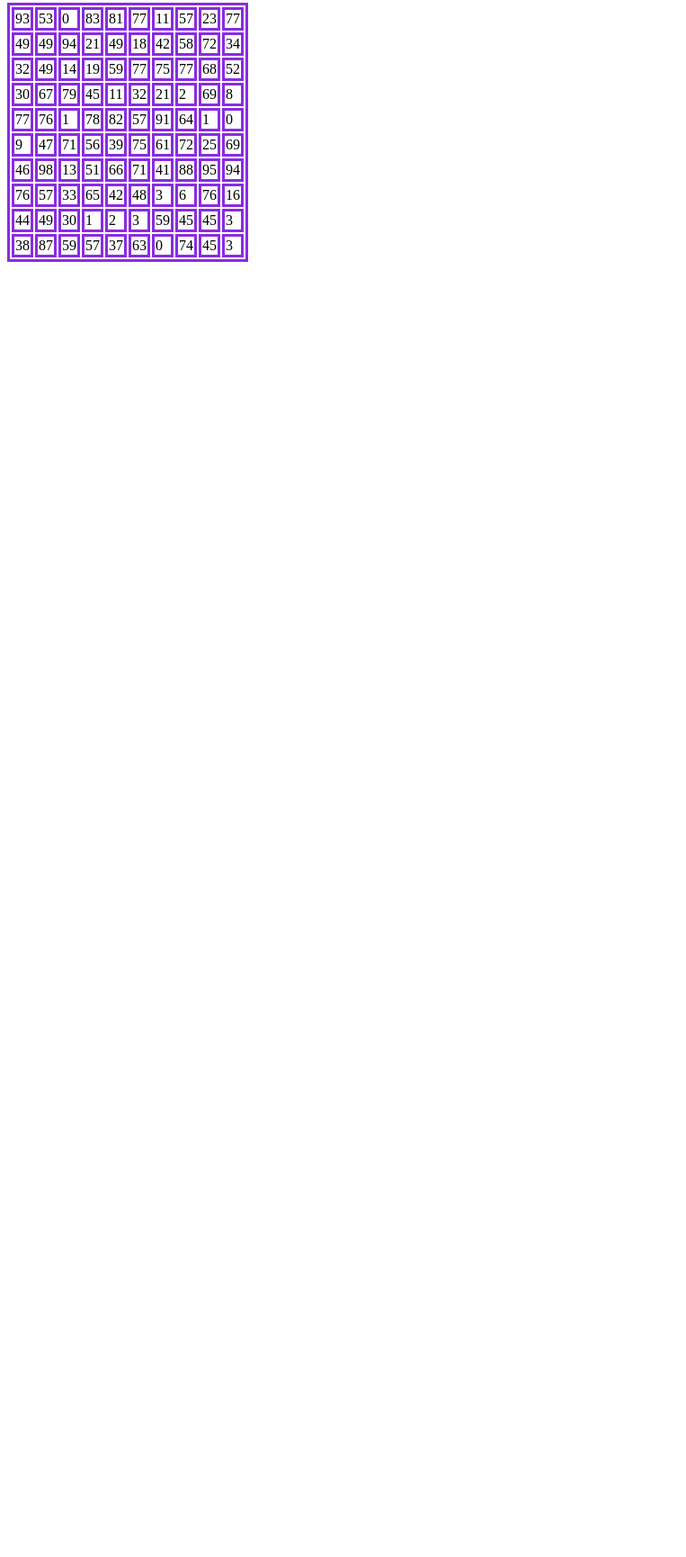
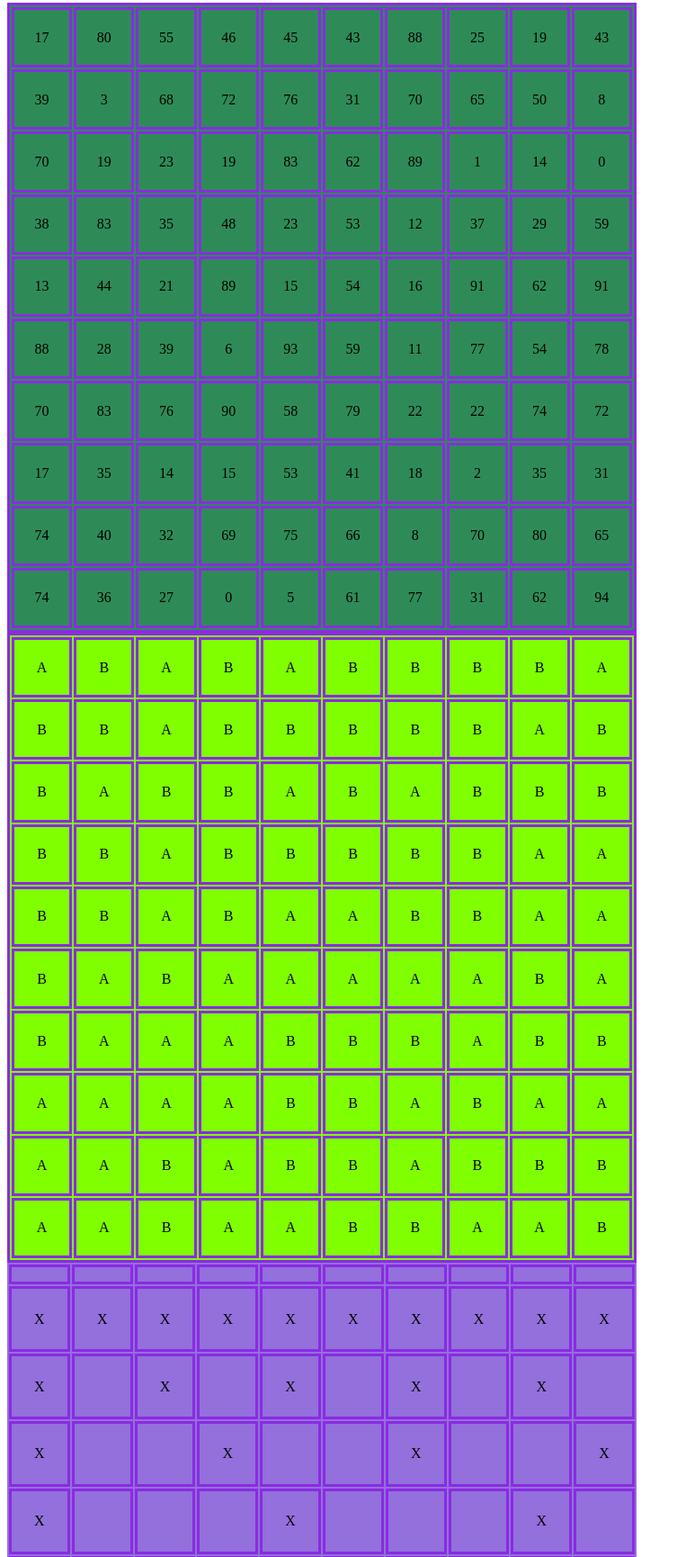
Before and after one commit to Anastasia-3/Sea-battle, a plain HTML site: page sea-templates.html in a window 1280 px wide. Shown: the part 5-1735 px from the top of the page at 90% size, without its empty margins (0-763 px from the left). Before the commit the page ends 800 px from the top, so only its background shows below. Drawn offline with Linux system fonts and the light colour scheme.

Commit message:
Modification an array into a table

```diff
--- a/sea-script.js
+++ b/sea-script.js
@@ -1,26 +1,64 @@
-// function getArray() {
-//     let arr = document.getElementById('table');
-//     let array = [];
-//     for (let i = 0; i < 10; i++) {
-//         array[i] = [];
-//         for (let y = 0; y < 10; y++) {
-//             let randomNumber = Math.floor(Math.random() * 100);
-//             array[i].push(randomNumber);
-//         }
-//     }
-//    arr.innerHTML = array;
-// }
+function getRandomNumber(){
+    let randomNumber = Math.floor(Math.random()*100);
+    return randomNumber;
+}
+
+
 let table = document.getElementById('table');
+function tableFromArr() {
     let tableArr = [];
     for (let i = 0; i < 10; i++) {
         tableArr[i] = [];
         let tr = document.createElement('tr');
-    for (let j = 0; j < 10; j++){
+        for (let j = 0; j < 10; j++) {
             let td = document.createElement('td');
-        let randomNumber = Math.floor(Math.random() * 100);
-        td.innerHTML = randomNumber;
-        // tableArr[i].push(randomNumber);
+            td.innerHTML = getRandomNumber();
             tr.appendChild(td);
         }
         table.appendChild(tr);
     }
+}
+tableFromArr();
+
+
+function getRandomString(){
+    let string = 'AB';
+    let randomStr = Math.floor(Math.random()* string.length);
+    let randomLetter = string[randomStr];
+    return randomLetter;
+}
+function showTable() {
+    let tableLetter = document.getElementById('tableLetter');
+    let letterArr = [];
+    for (let i = 0; i < 10; i++) {
+        letterArr[i] = [];
+        let tr = document.createElement('tr');
+        for (let j = 0; j < 10; j++) {
+            let td = document.createElement('td');
+            td.innerHTML = getRandomString();
+            tr.appendChild(td);
+        }
+        tableLetter.appendChild(tr);
+    }
+}
+showTable();
+
+
+let seaBattle = document.getElementById('battle');
+function sBattle() {
+    let battle = [];
+    for (let i = 0; i < 10; i++) {
+        battle[i] = [];
+        let tr = document.createElement('tr');
+        for (let k = 0; k < 10; k++) {
+            let td = document.createElement('td');
+            td.innerHTML = ' ';
+            tr.appendChild(td);
+            if (k % i === 0) {
+              td.innerHTML = 'X';
+            }
+        }
+        seaBattle.appendChild(tr);
+    }
+}
+sBattle();
--- a/sea-style.css
+++ /dev/null
@@ -1,6 +0,0 @@
-tr, td {
-    border: 3px blueviolet solid;
-}
-#table {
-    border: 3px blueviolet solid;
-}
--- /dev/null
+++ b/sea-styles.css
@@ -0,0 +1,28 @@
+#table {
+    width: 700px;
+    height: 700px;
+    text-align: center;
+    border: 3px blueviolet solid;
+    background-color: seagreen;
+    font-family: "Lucida Calligraphy" ;
+}
+#tableLetter {
+    width: 700px;
+    height: 700px;
+    text-align: center;
+    border: 3px blueviolet solid;
+    background-color: chartreuse;
+    font-family: "Lucida Handwriting";
+}
+#battle {
+    width: 700px;
+    height: 700px;
+    text-align: center;
+    border: 3px rebeccapurple;
+    background-color: mediumpurple;
+    font-family: "Lucida Handwriting";
+}
+
+tr, td {
+    border: 3px blueviolet solid;
+}
--- a/sea-template.html
+++ b/sea-templates.html
@@ -6,15 +6,13 @@
           content="width=device-width, user-scalable=no, initial-scale=1.0, maximum-scale=1.0, minimum-scale=1.0">
     <meta http-equiv="X-UA-Compatible" content="ie=edge">
     <title>Practice page</title>
-    <link rel="stylesheet" href="sea-style.css">
+    <link rel="stylesheet" href="sea-styles.css">
 </head>
 <body>
-<!--<div id = 'table'>-->
 <table id = 'table'>
-
 </table>
-<!--</div>-->
-
+<table id = 'tableLetter'></table>
+<table id="battle"></table>
 </body>
 <script src="sea-script.js"></script>
 </html>
```
Lines whose indentation alone changed are shown as unchanged.
